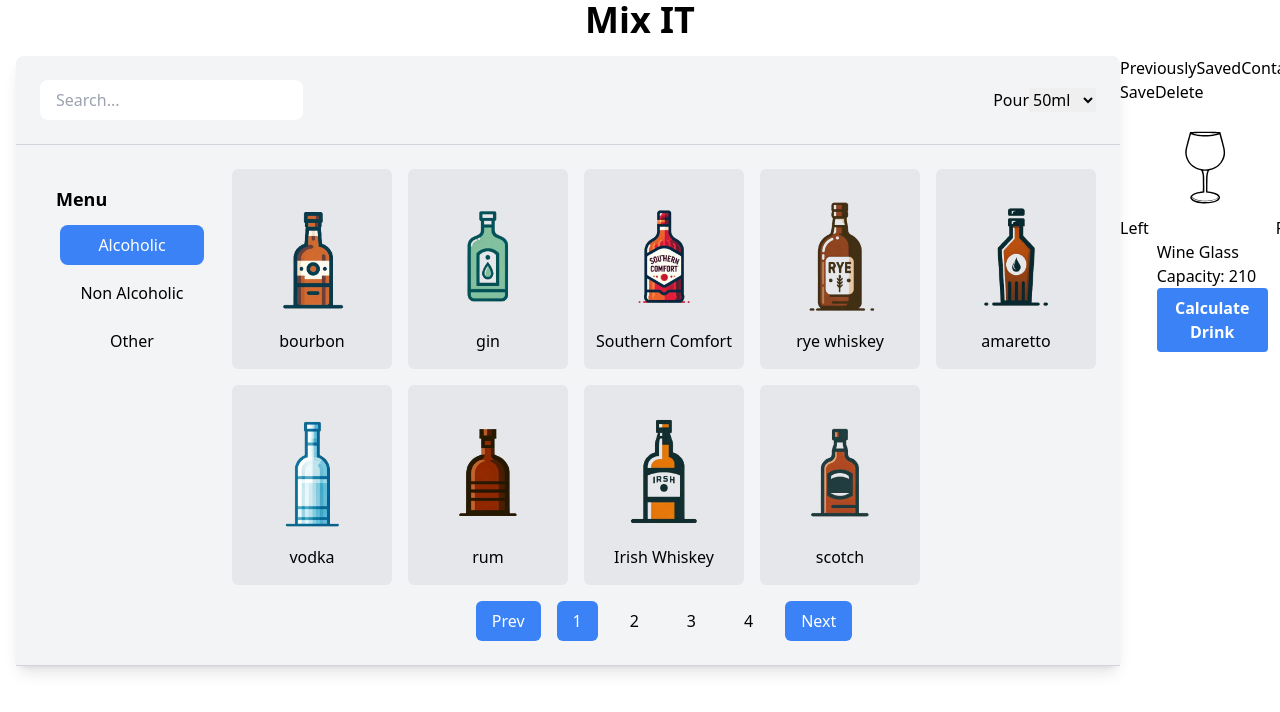
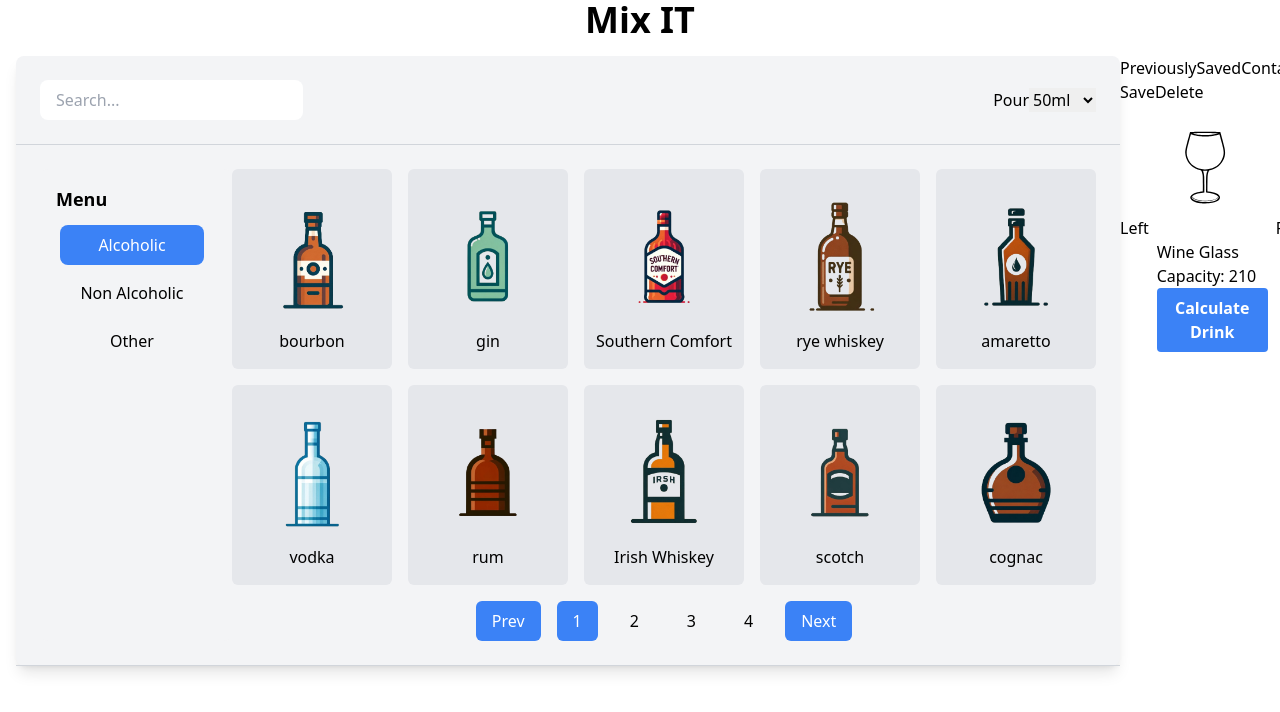
Before and after one commit to andreealuca25/Mix-IT, a React app in the folder client/: page / in a window 1280 px wide. Shown: the top 712 px of the page. Built offline with nearby package versions, Linux system fonts and the light colour scheme.

Commit message:
fix: pagination bug for bar items

```diff
--- a/client/src/components/bar/BarContent.js
+++ b/client/src/components/bar/BarContent.js
@@ -1,4 +1,4 @@
-import React, {useContext, useState} from "react";
+import React, {useContext, useEffect, useState} from "react";
 import PaginationButtons from "./PaginationButtons";
 import SelectedDrinkContext from "../../contexts/SelectedDrinkContext";
 
@@ -6,12 +6,14 @@ function BarContent({ barData }) {
 
 const {selectedDrink,setSelectedDrink} = useContext(SelectedDrinkContext)
 
-  const itemsPerPage = 9;
+  const itemsPerPage = 10;
   const [currentPage, setCurrentPage] = useState(1);
-
-  const startIndex = (currentPage - 1) * itemsPerPage;
-  const endIndex = startIndex + itemsPerPage;
-  const currentItems = barData.slice(startIndex, endIndex);
+    useEffect(() => {
+        setCurrentPage(1)
+    }, [barData]);
+  let startIndex = (currentPage - 1) * itemsPerPage;
+  let endIndex = startIndex + itemsPerPage;
+  let currentItems = barData.slice(startIndex, endIndex);
 
   const totalPages = Math.ceil(barData.length / itemsPerPage);
 
```
